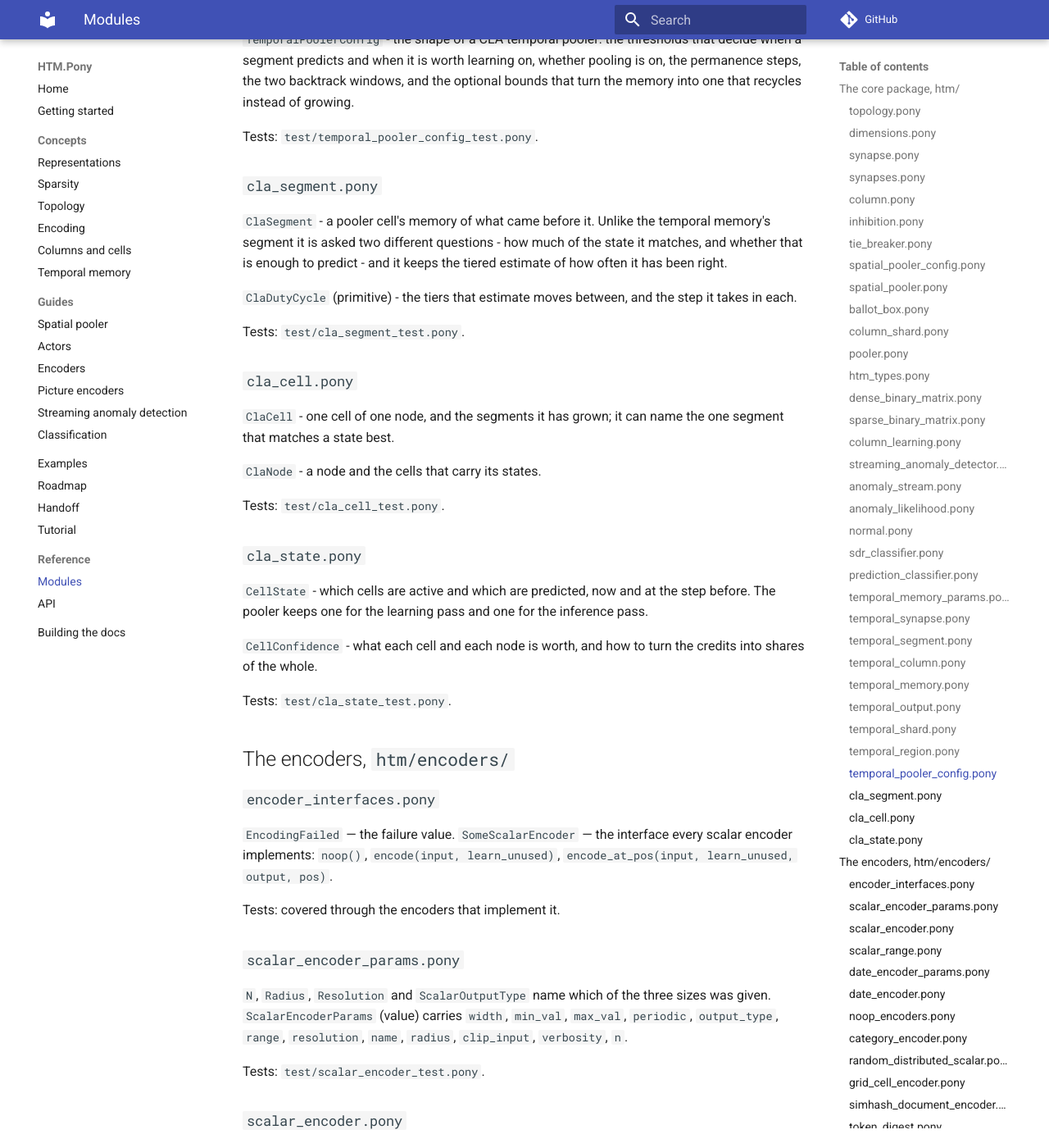
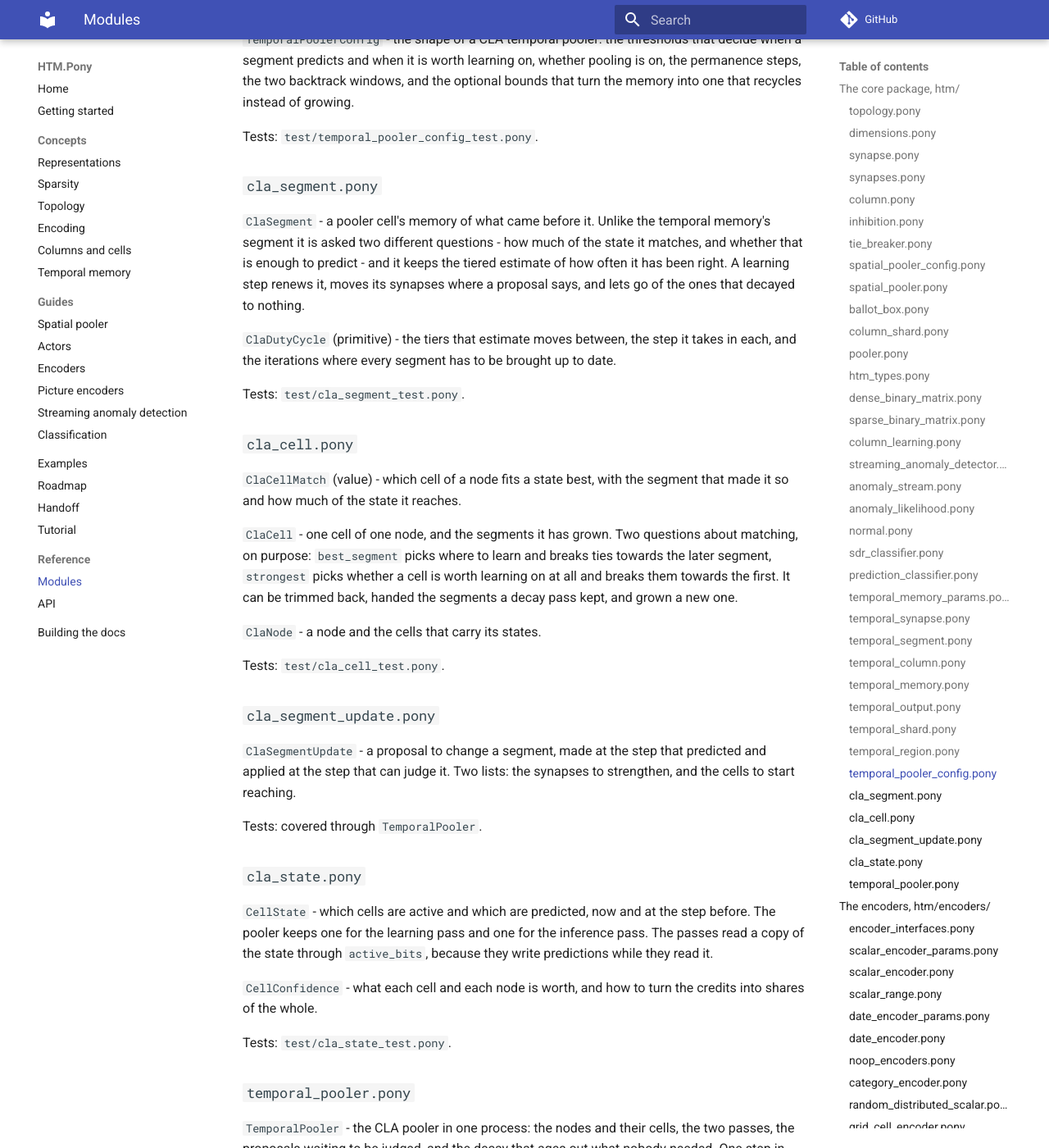
Before and after one commit to d-led/htm.pony, an MkDocs documentation site: the page built from docs/reference/modules.md, in a window 1280 px wide and 1400 px high, scrolled down 12064 px. Shown: the whole window at 82% size. Built offline with MkDocs 1.6.1 and Material for MkDocs 9.7.7, drawn with Linux system fonts in a browser that asks for light colours; comment, search, counter and statistics services are not loaded; some of the changed text lies outside the part shown.

Commit message:
Add the CLA temporal pooler's step: inference, learning and the decay
Slice (b). TemporalPooler computes a step now: it reads the columns that
received input and answers with the cells that are active or predicted. With
pooling off - which is all this slice does - it takes the same steps the
reference takes.

The inference pass activates the predicted cell of every node that received
input and bursts the ones that were not predicted, then predicts ahead from the
segments that reach enough of the new state, crediting each cell and node with
its segment's record and normalising the credits into shares of the whole.

The learning pass judges the proposals queued at the previous step - a proposal
for a node that did not fire is not evidence - activates, checks whether half of
the input was predicted, and predicts ahead, at most one cell per node and by
its best segment, queueing what that prediction would change. A sequence that is
lost starts over on the start cells.

Also here: the tiered duty-cycle review at each boundary, the running input
density, the decay that ages out synapses nobody needed, and reset. Learning on
an existing segment renews it, weakens every synapse that did not reach an
active cell, strengthens the ones that did, and connects cells it does not reach
yet; a segment that weakens to nothing is dropped.

The reference's own TestLearnPredict is translated and green: five patterns, ten
epochs of learning, then four steps of inference that predict the next pattern's
ten nodes exactly. 211 tests green, 39 of them new across the two slices;
examples and studies unchanged, mkdocs --strict clean.

Two gaps are named where they would go: backtracking - a lost sequence starts
over on the start cells, which is what the reference does when backtracking finds
nothing - and the pooling pass itself, which is the next slice.

```diff
--- a/docs/reference/modules.md
+++ b/docs/reference/modules.md
@@ -383,31 +383,59 @@ Tests: `test/temporal_pooler_config_test.pony`.
 `ClaSegment` - a pooler cell's memory of what came before it. Unlike the temporal
 memory's segment it is asked two different questions - how much of the state it
 matches, and whether that is enough to predict - and it keeps the tiered estimate
-of how often it has been right.
+of how often it has been right. A learning step renews it, moves its synapses
+where a proposal says, and lets go of the ones that decayed to nothing.
 
-`ClaDutyCycle` (primitive) - the tiers that estimate moves between, and the step
-it takes in each.
+`ClaDutyCycle` (primitive) - the tiers that estimate moves between, the step it
+takes in each, and the iterations where every segment has to be brought up to
+date.
 
 Tests: `test/cla_segment_test.pony`.
 
 ### `cla_cell.pony`
 
-`ClaCell` - one cell of one node, and the segments it has grown; it can name the
-one segment that matches a state best.
+`ClaCellMatch` (value) - which cell of a node fits a state best, with the segment
+that made it so and how much of the state it reaches.
+
+`ClaCell` - one cell of one node, and the segments it has grown. Two questions
+about matching, on purpose: `best_segment` picks where to learn and breaks ties
+towards the later segment, `strongest` picks whether a cell is worth learning on
+at all and breaks them towards the first. It can be trimmed back, handed the
+segments a decay pass kept, and grown a new one.
 
 `ClaNode` - a node and the cells that carry its states.
 
 Tests: `test/cla_cell_test.pony`.
 
+### `cla_segment_update.pony`
+
+`ClaSegmentUpdate` - a proposal to change a segment, made at the step that
+predicted and applied at the step that can judge it. Two lists: the synapses to
+strengthen, and the cells to start reaching.
+
+Tests: covered through `TemporalPooler`.
+
 ### `cla_state.pony`
 
 `CellState` - which cells are active and which are predicted, now and at the step
-before. The pooler keeps one for the learning pass and one for the inference pass.
+before. The pooler keeps one for the learning pass and one for the inference
+pass. The passes read a copy of the state through `active_bits`, because they
+write predictions while they read it.
 
 `CellConfidence` - what each cell and each node is worth, and how to turn the
 credits into shares of the whole.
 
 Tests: `test/cla_state_test.pony`.
+
+### `temporal_pooler.pony`
+
+`TemporalPooler` - the CLA pooler in one process: the nodes and their cells, the
+two passes, the proposals waiting to be judged, and the decay that ages out what
+nobody needed. One step in - the columns that received input - and the cells that
+are active or predicted out.
+
+Tests: `test/temporal_pooler_test.pony`, which is the reference's `TestLearnPredict`
+translated.
 
 ## The encoders, `htm/encoders/`
 
```
Also changed, not shown: docs/handoff.md (+16 -1 lines), docs/roadmap.md (+1 -1 lines), 7 other files.
